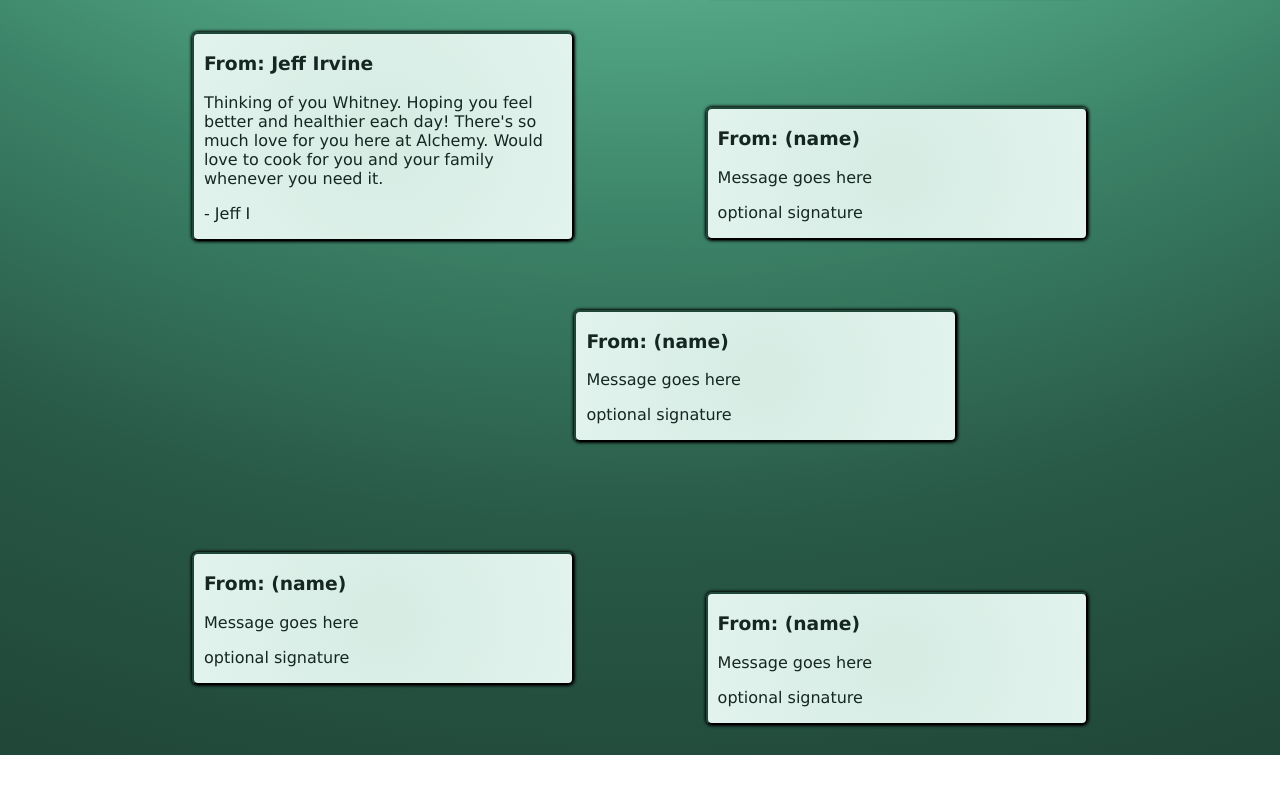
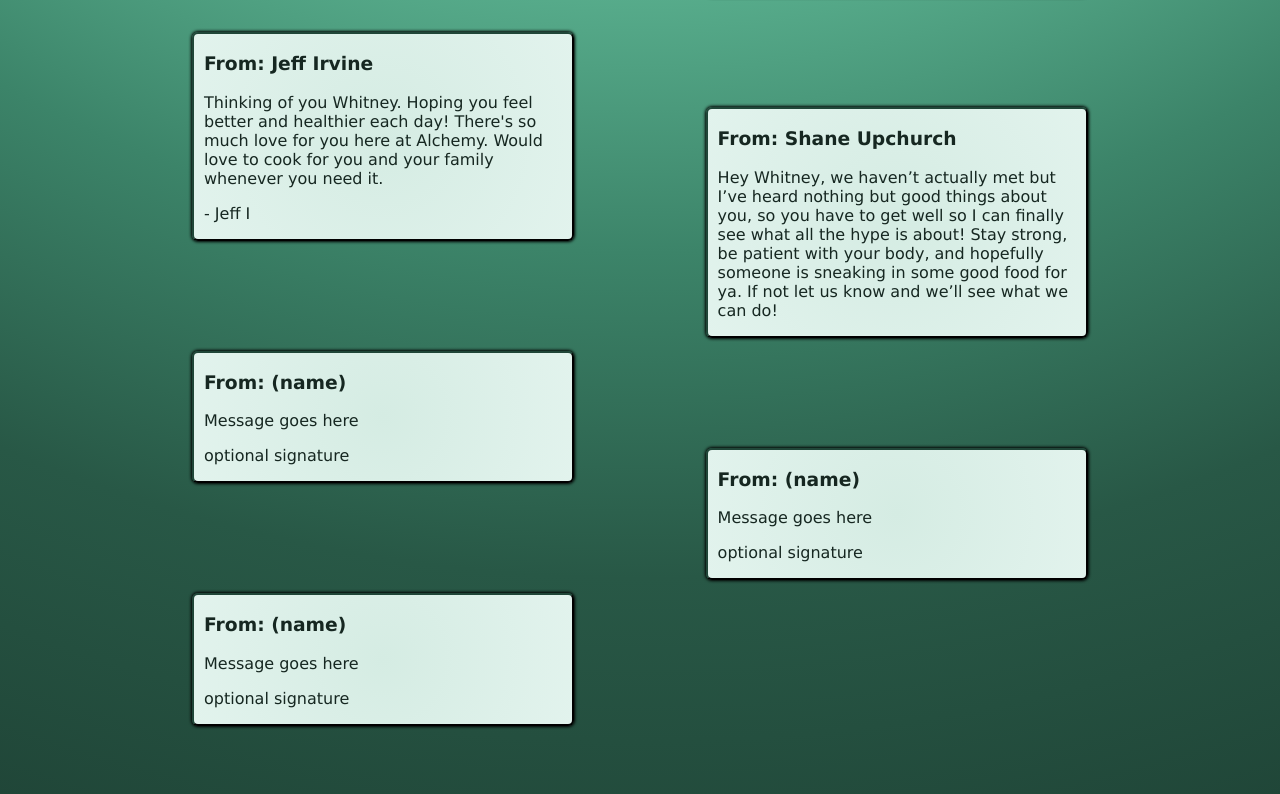
Before and after one commit to bryanakitchen/get-well, a React app: page / in a window 1280 px wide. Shown: the part 2896-3690 px from the top of the page. Before the commit the page ends 3651 px from the top, so only its background shows below. Built offline with nearby package versions, Linux system fonts and the light colour scheme.

Commit message:
add message

```diff
--- a/src/components/app/App.jsx
+++ b/src/components/app/App.jsx
@@ -130,12 +130,9 @@ export default class App extends Component {
           </div>
 
           <div className={styles.messageRight} data-aos="fade-left">
-            <h3>From: (name)</h3>
+            <h3>From: Shane Upchurch</h3>
             <p>
-              Message goes here
-            </p>
-            <p>
-              optional signature
+              Hey Whitney, we haven’t actually met but I’ve heard nothing but good things about you, so you have to get well so I can finally see what all the hype is about! Stay strong, be patient with your body, and hopefully someone is sneaking in some good food for ya. If not let us know and we’ll see what we can do!
             </p>
           </div>
 
```
Also changed, not shown: 1 other file (tests, documents, lock files or other folders).
